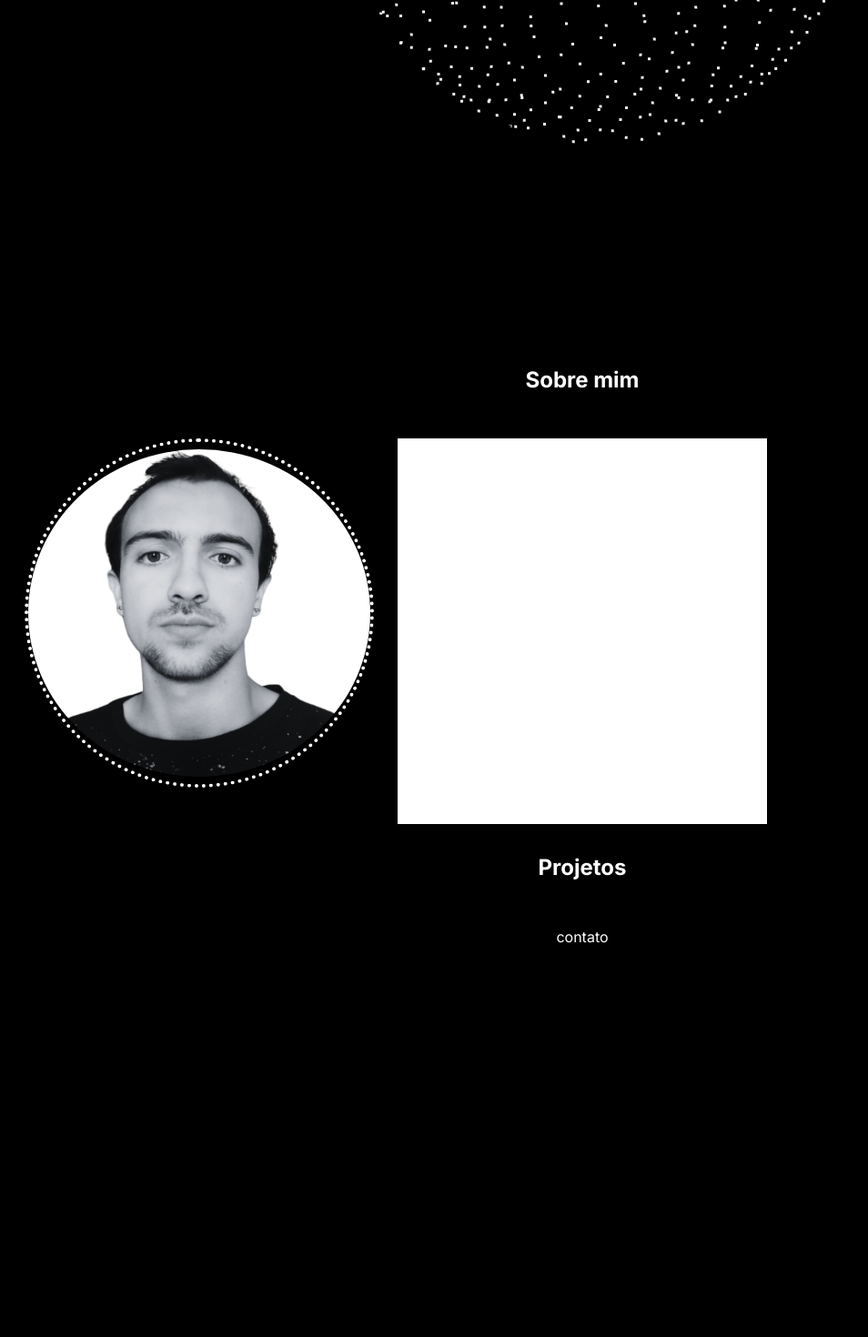
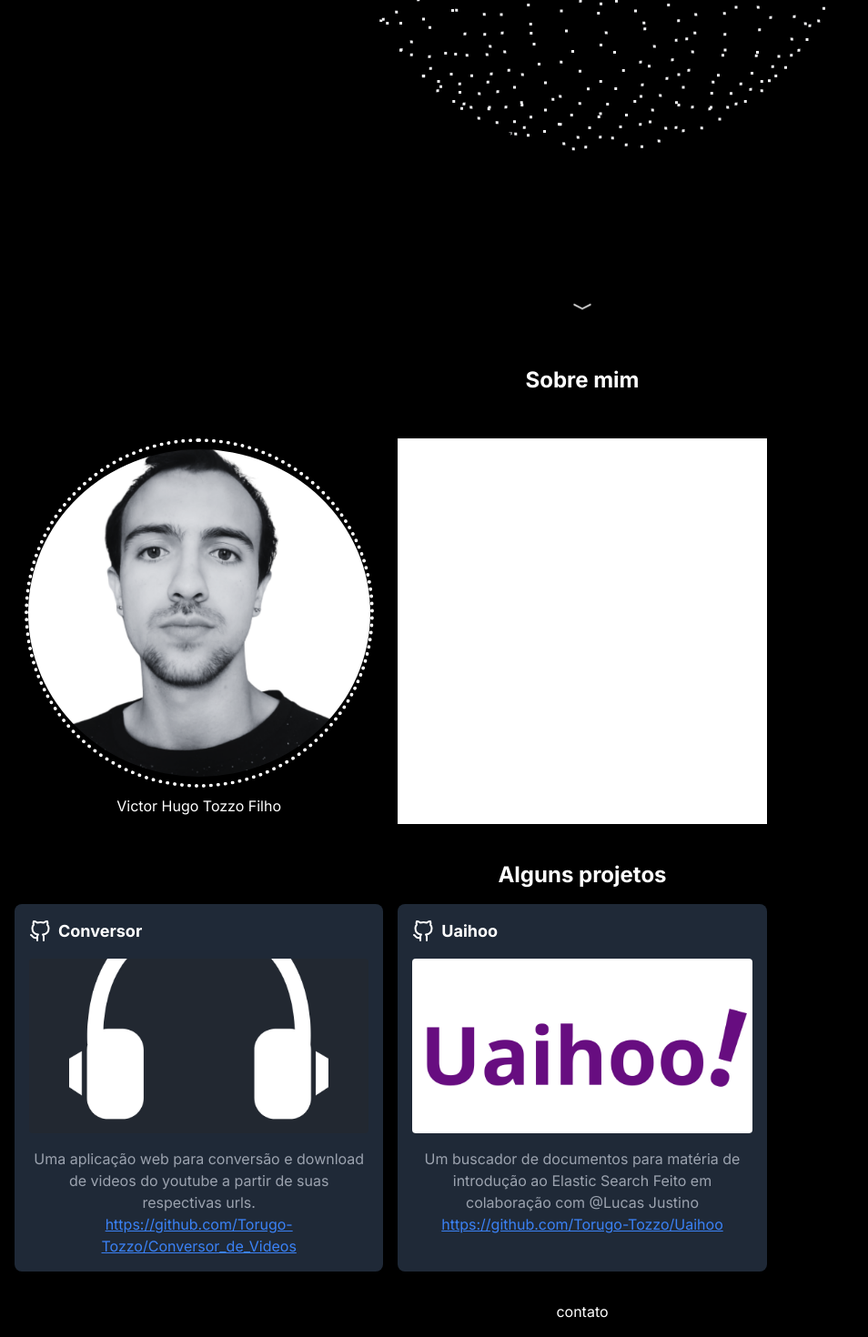
Before and after one commit to Torugo-Tozzo/Portifolio, a Next.js app in the folder my-page/: page / in a window 1280 px wide. Shown: the part 574-2044 px from the top of the page at 91% size, without its empty margins (0-954 px from the left). Before the commit the page ends 1632 px from the top, so only its background shows below. Built offline with nearby package versions, Linux system fonts and the light colour scheme; grey boxes are pictures that could not be loaded.

Commit message:
projetos

```diff
--- /dev/null
+++ b/my-page/src/app/Card.jsx
@@ -0,0 +1,18 @@
+import React from "react";
+import { FiGithub } from "react-icons/fi";
+
+const Card = ({ imageSrc, title, abstract, link }) => {
+  return (
+    <div className="bg-white dark:bg-gray-800 p-4 rounded-lg shadow-md transition-transform duration-300 transform hover:scale-110">
+      <div className="flex items-center mb-4">
+        <FiGithub size={24} className="mr-2 dark:text-white" />
+        <h3 className="text-lg font-bold dark:text-white">{title}</h3>
+      </div>
+      <img src={imageSrc} alt={title} className="w-full h-48 object-cover rounded" />
+      <p className="text-gray-600 dark:text-gray-400 mt-4">{abstract}</p>
+      <a className="underline text-blue-500" href={link}>{link}</a>
+    </div>
+  );
+};
+
+export default Card;
--- a/my-page/src/app/CustomCursor.jsx
+++ b/my-page/src/app/CustomCursor.jsx
@@ -1,17 +1,30 @@
 import React, { useState, useEffect } from "react";
-import { FiCircle } from "react-icons/fi"; // Importe o ícone de círculo do react-icons
+import { FiStopCircle } from "react-icons/fi"; // Importe o ícone de círculo do react-icons
 
 const CustomCursor = () => {
   const [cursorPosition, setCursorPosition] = useState({ x: 0, y: 0 });
+  const [isClicked, setIsClicked] = useState(false);
 
   const handleMouseMove = (event) => {
     setCursorPosition({ x: event.clientX, y: event.clientY });
   };
 
+  const handleMouseDown = () => {
+    setIsClicked(true);
+  };
+
+  const handleMouseUp = () => {
+    setIsClicked(false);
+  };
+
   useEffect(() => {
     window.addEventListener("mousemove", handleMouseMove);
+    window.addEventListener("mousedown", handleMouseDown);
+    window.addEventListener("mouseup", handleMouseUp);
     return () => {
       window.removeEventListener("mousemove", handleMouseMove);
+      window.removeEventListener("mousedown", handleMouseDown);
+      window.removeEventListener("mouseup", handleMouseUp);
     };
   }, []);
 
@@ -20,13 +33,19 @@
       className="custom-cursor"
       style={{
         position: "fixed",
-        left: (cursorPosition.x -15)  + "px",
-        top: (cursorPosition.y -15) + "px",
+        left: cursorPosition.x - 15 + "px",
+        top: cursorPosition.y - 15 + "px",
         pointerEvents: "none",
         zIndex: 9,
+        transform: isClicked ? "scale(0.5)" : "scale(1)",
+        transition: "transform 0.2s",
       }}
     >
-      <FiCircle size={24} color="white" />
+      <FiStopCircle
+        size={24}
+        color={"white"}
+        strokeWidth={isClicked ? 2 : 1}
+      />
     </div>
   );
 };
--- a/my-page/src/app/Points.jsx
+++ b/my-page/src/app/Points.jsx
@@ -77,7 +77,7 @@
         position: "relative",
         height: "48rem",
         width: "50rem",
-        top: "-4rem",
+        top: "-3.5rem",
         zIndex: 1,
       }}
     />
--- a/my-page/src/app/page.jsx
+++ b/my-page/src/app/page.jsx
@@ -4,19 +4,37 @@
 import Maps from "./Maps";
 import Points from "./Points";
 import CustomCursor from "./CustomCursor";
+import Card from "./Card";
 
 export default function Home() {
+
+    const projetos = [
+      {
+        imageSrc: "Conversor.png",
+        title: "Conversor",
+        abstract: "Uma aplicação web para conversão e download de videos do youtube a partir de suas respectivas urls.",
+        link: "https://github.com/Torugo-Tozzo/Conversor_de_Videos",
+      },
+      {
+        imageSrc: "Uaihoo.png",
+        title: "Uaihoo",
+        abstract: "Um buscador de documentos para matéria de introdução ao Elastic Search Feito em colaboração com @Lucas Justino",
+        link:"https://github.com/Torugo-Tozzo/Uaihoo",
+      },
+      // Adicione mais projetos aqui conforme necessário
+    ];
+
   return (
     <div>
       <main className="dark:bg-black bg-gray-100 min-h-screen p-4">
-      <CustomCursor />
+        <CustomCursor />
         <header className="text-center">
           <Navbar />
           <h1 className="dark:text-white text-4xl font-bold text-gray-800 mb-0">
             Meu Portfólio
           </h1>
           <Points />
-          <BsChevronCompactDown className="animate-bounce w-6 h-6 mt-4 mx-auto" />
+          <BsChevronCompactDown className="animate-bounce w-6 h-6 mt-4 mx-auto dark:text-white" />
         </header>
 
         <section id="about-section" className="mt-8 text-center justify-center">
@@ -24,26 +42,35 @@
             Sobre mim
           </h2>
           <div className="grid grid-cols-1 sm:grid-cols-2 md:grid-cols-3 gap-4 alling-center">
-            <img
-              className="w-96 h-96 py-2 rounded-full border-dotted border-4 border-black dark:border-white mx-auto"
-              alt="Minha foto"
-              src="/Eu.png"
-            />
+            <figure>
+              <img
+                className="w-96 h-96 py-2 rounded-full border-dotted border-4 border-black dark:border-white mx-auto object-cover transition-transform duration-300 transform hover:scale-110"
+                alt="Minha foto"
+                src="/Eu.png"
+              />
+              <figcaption className="dark:text-white my-2">
+                Victor Hugo Tozzo Filho
+              </figcaption>
+            </figure>
 
             <div className="card rounded-none"></div>
 
             <div>
               <Maps className="rounded-full py-2" />
-              <p>Agora em areado faz Sol, eu acho</p>
+              <p>Agora em Areado faz Sol, eu acho</p>
             </div>
           </div>
         </section>
 
-        <section id="projetos-section" className="mt-8 text-center">
+        <section id="projetos-section" className="mt-10 text-center">
           <h2 className="dark:text-white text-2xl font-bold text-gray-800 mb-4">
-            Projetos
+            Alguns projetos
           </h2>
-          <div className="grid grid-cols-1 sm:grid-cols-2 md:grid-cols-3 gap-4"></div>
+          <div className="grid grid-cols-1 sm:grid-cols-2 md:grid-cols-3 gap-4">
+            {projetos.map((projeto, index) => (
+              <Card key={index} {...projeto} />
+            ))}
+          </div>
         </section>
 
         <section id="contato-section">
```
Also changed, not shown: my-page/public/Conversor.png (added), my-page/public/Uaihoo.png (added), my-page/src/app/globals.css (line endings or trailing spaces).
